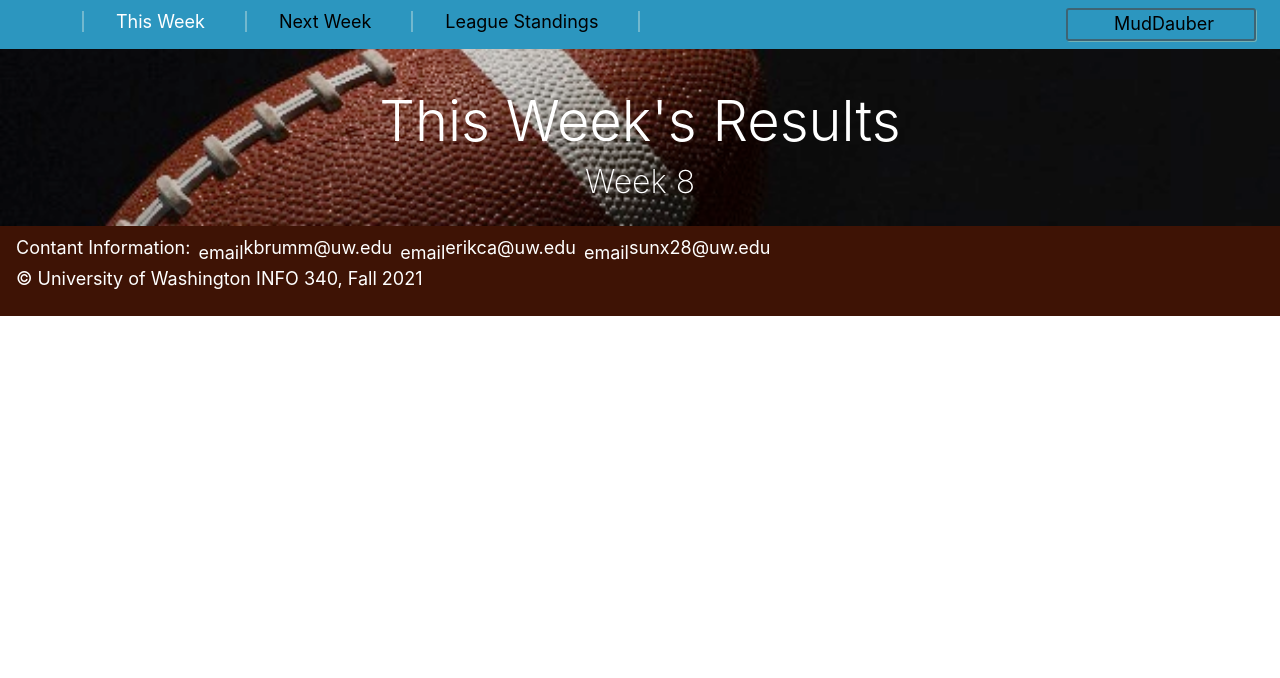
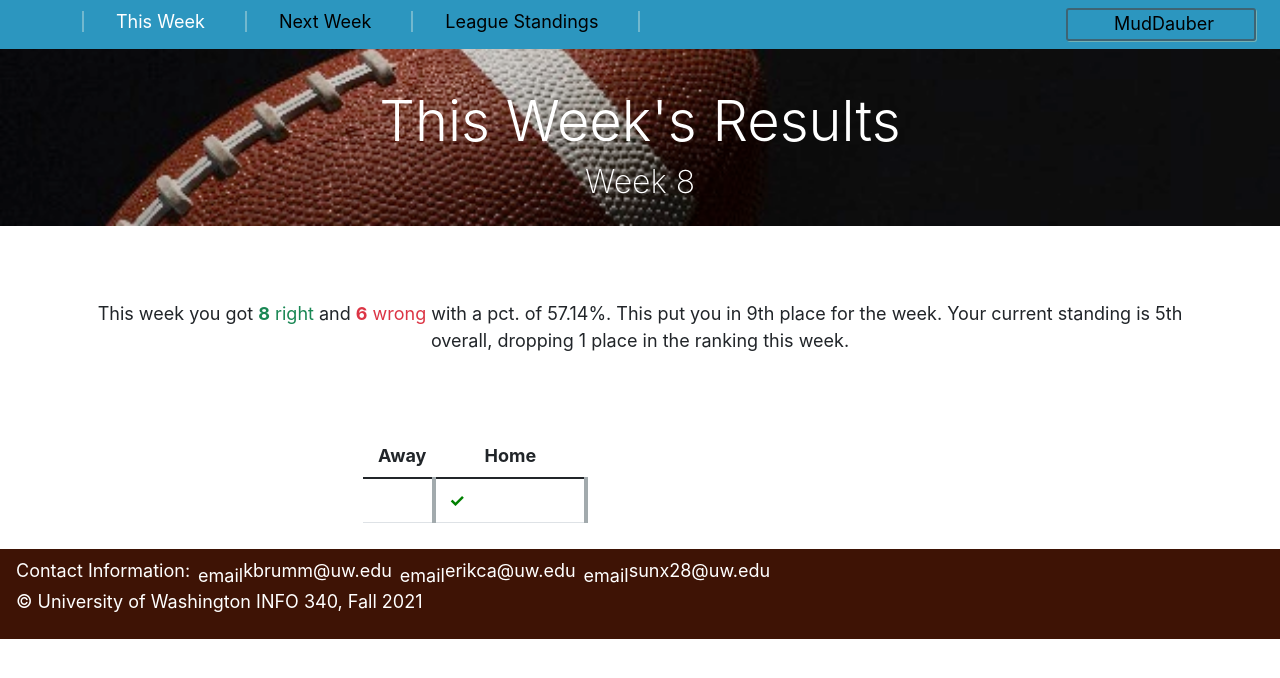
Before and after one commit to info340-au21/project-KBrummage, a React (Create React App) app: page / in a window 1280 px wide. Shown: the top 678 px of the page. Built offline with nearby package versions, Linux system fonts and the light colour scheme; some icons are missing.

Commit message:
Create table component for this week's result

```diff
--- a/public/proposal.html
+++ b/public/proposal.html
@@ -7,7 +7,7 @@
   <meta name="viewport" content="width=device-width, initial-scale=1.0">
   <title>Proposal</title>
 
-  <link rel="stylesheet" href="css/proposal.css">
+  <link rel="stylesheet" href="proposal.css">
 </head>
 
 <body>
--- a/src/Components/App.js
+++ b/src/Components/App.js
@@ -1,17 +1,20 @@
 import React from 'react';
 
-import {Footer, Header, NavigationBar} from './Section'
+import {Footer, Header, ThisWeekMain, NavigationBar} from './Section'
 
-
-import 'bootstrap/dist/css/bootstrap.min.css';
+import 'bootstrap/dist/css/bootstrap.css';
 import '../CSS/style.css';
 import '../CSS/nfl.css';
 
 export default function App() {
+  const opponents = [["NY Jets", "Indianapolis"]];
+
   return (
     <div>
       <NavigationBar username="MudDauber"/>
-      <Header weekNumber="8"/>
+      <Header weekNumber={8}/>
+
+      <ThisWeekMain correct={8} wrong={6} rank={9} opponents={opponents}/>
 
       <Footer />
     </div>
--- a/src/Components/Section.js
+++ b/src/Components/Section.js
@@ -1,7 +1,9 @@
 import React from 'react';
 import MaterialIcon from 'material-icons-react';
 
-import 'bootstrap/dist/css/bootstrap.min.css';
+import { MatchTable } from './Table';
+
+import 'bootstrap/dist/css/bootstrap.css';
 import '../CSS/style.css';
 import '../CSS/nfl.css';
 
@@ -39,15 +41,38 @@ export function Header(prop) {
   );
 }
 
-export function MainBody() {
+export function ThisWeekMain(prop) {
+  const correctCount = prop.correct;
+  const wrongCount = prop.wrong;
+  const percentage = (correctCount / (correctCount+wrongCount)).toFixed(4) * 100;
+  const rank = prop.rank;
 
+  const opponents = prop.opponents;
+
+  return (
+    <main>
+    <div className="results">
+      <p>This week you got <span className="text-success"><strong>{correctCount}</strong> right</span> and <span className="text-danger"><strong>{wrongCount}</strong> wrong</span> with a pct. of {percentage}%.  This put you in {rank}th place for the week.  Your current standing is 5th overall, dropping 1 place in the ranking this week.</p>
+    </div>
+
+    <div className="column-container">
+      <div className="column this-week">
+        <MatchTable opponents={opponents}/>
+      </div>
+
+      <div className="column standings">
+
+      </div>
+    </div>
+  </main>
+  );
 }
 
 export function Footer() {
   return (
     <footer>
       <div className="index-container">
-        <p className="contact-info">Contant Information:</p>
+        <p className="contact-info">Contact Information:</p>
         <p className="contact-info ml-3 ml-md-0"><a href="mailto:kbrumm@uw.edu"><span
               className="material-icons">email</span>kbrumm@uw.edu</a></p>
         <p className="contact-info ml-3 ml-md-0"><a href="mailto:erikca28@uw.edu"><span
--- a/src/Components/Table.js
+++ b/src/Components/Table.js
@@ -0,0 +1,55 @@
+import React from 'react';
+
+import 'bootstrap/dist/css/bootstrap.css';
+import '../CSS/style.css';
+import '../CSS/nfl.css';
+
+export function MatchTable(prop) {
+  const opponentsArray = prop.opponents;
+  const matchRows = opponentsArray.map((opponents, index) => <MatchRow key={index} away={opponents[0]} home={opponents[1]}/>);
+
+  return(
+    <table className="table table-hover">
+      <MatchHeader />
+
+      <tbody>
+        {matchRows}
+      </tbody>
+    </table>
+  );
+}
+
+export function MatchHeader() {
+  return (
+    <thead>
+      <tr>
+        <th scope="col" className='left'>Away</th>
+        <th scope="col">Home</th>
+      </tr>
+    </thead>
+  );
+}
+
+export function MatchRow(prop) {
+  const awayTeam = prop.away;
+  const homeTeam = prop.home;
+
+  return (
+    <tr>
+      <td className="unpicked incorrect left">{awayTeam}</td>
+      <td className="ind">
+        <span className="right">&#10003;</span>
+        {homeTeam}
+      </td>
+    </tr>
+  );
+
+}
+
+export function LeagueStatsTable() {
+
+}
+
+export function LeagueStatsRow() {
+
+}
--- a/src/index.js
+++ b/src/index.js
@@ -1,9 +1,9 @@
 import React from 'react';
 import ReactDOM from 'react-dom';
 
-import App from './Components/App.js';
+import App from './Components/App';
 
-import 'bootstrap/dist/css/bootstrap.min.css';
+import 'bootstrap/dist/css/bootstrap.css';
 import './CSS/index.css';
 import './CSS/style.css';
 import './CSS/nfl.css';
```
